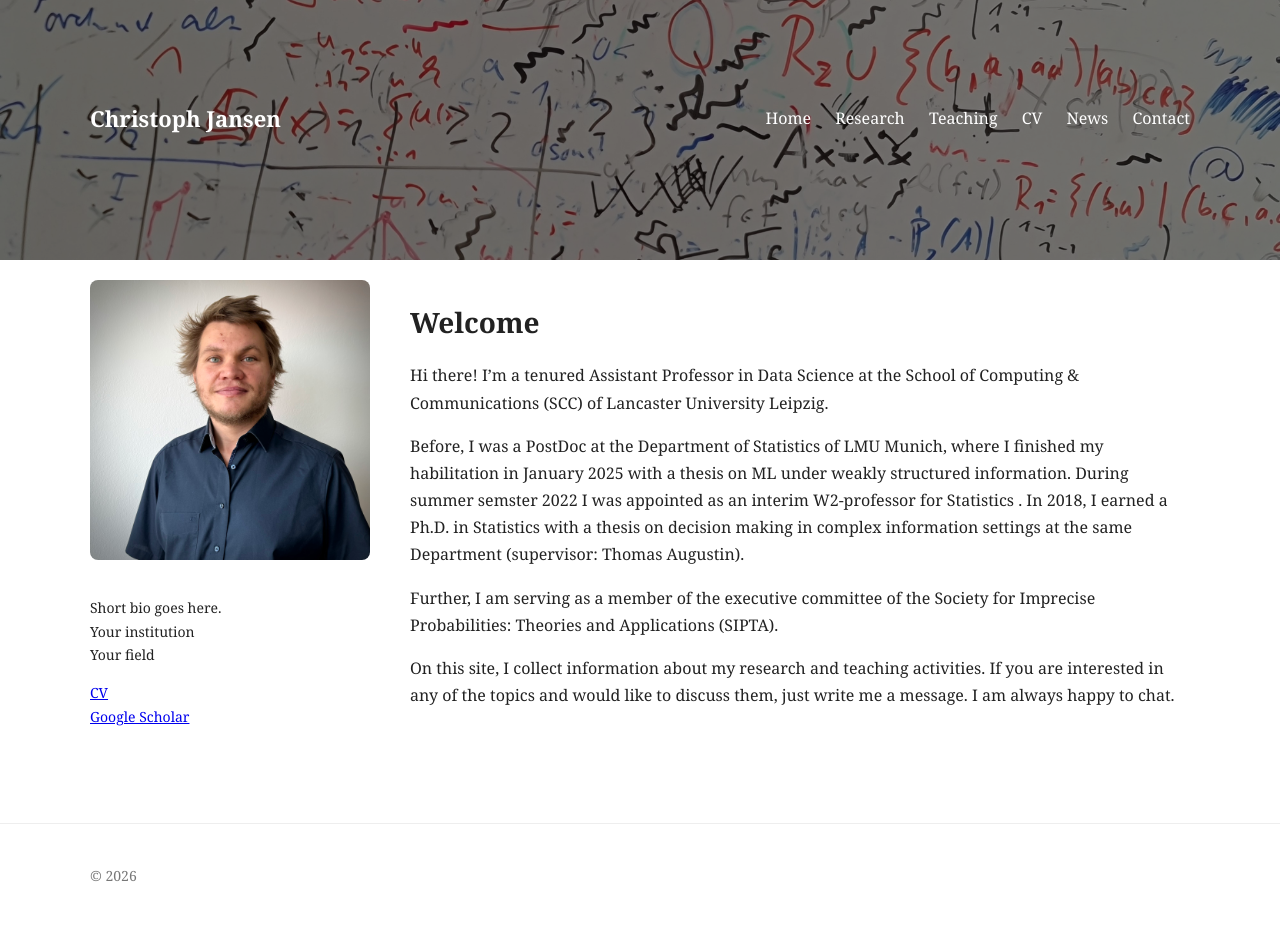
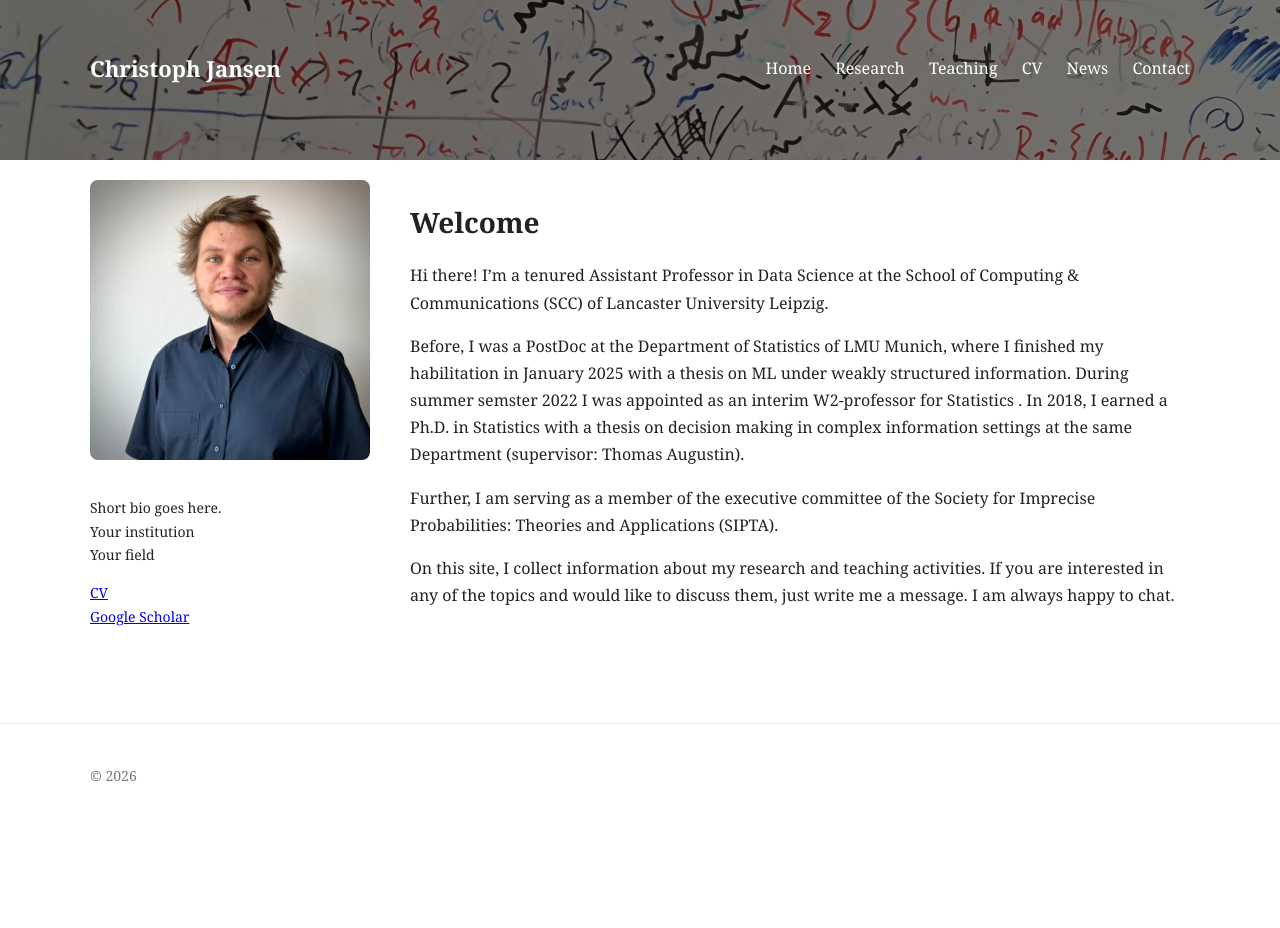
Before and after one commit to jansenc/jansenc.github.io, a Jekyll site: the page built from index.md, in a window 1280 px wide. Built offline with Jekyll 4.4.1, drawn with Linux system fonts in a browser that asks for light colours; after the commit the page ends 900 px from its top, so only the background shows below that.

Commit message:
Update style.css

```diff
--- a/assets/style.css
+++ b/assets/style.css
@@ -22,7 +22,7 @@ body {
   background-repeat: no-repeat;
 
   color: white;
-  padding: 80px 0;
+  padding: 30px 0;
   min-height: 100px;
 }
 
```
